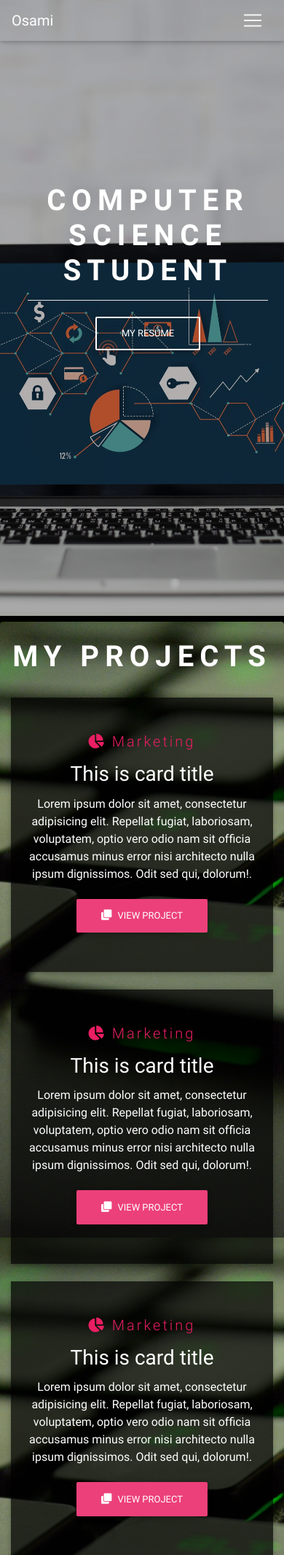
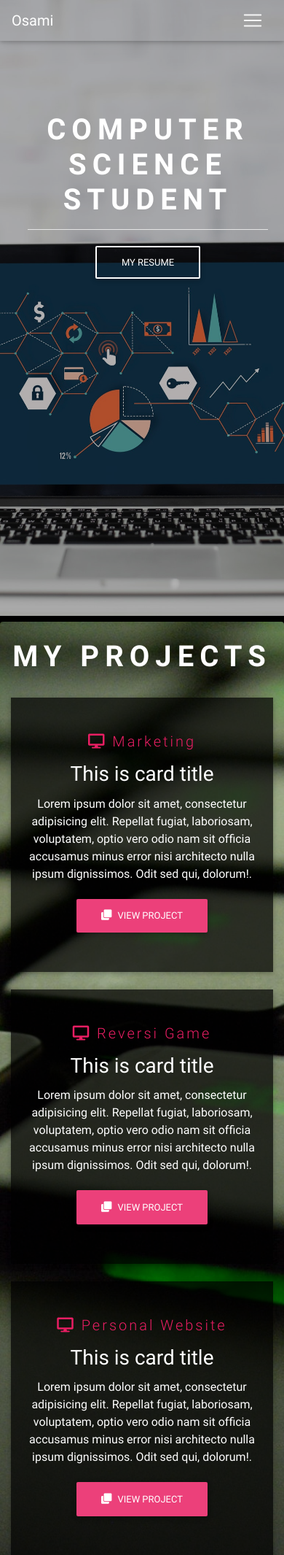
Before and after one commit to esfar2/SamiWebsite, a Django app: page / in a window 390 px wide. Shown: the top 2131 px of the page at 73% size. Run offline with Django 3.2, Linux system fonts and the light colour scheme; some libraries are stand-ins or nearby versions.

Commit message:
responsiveness fix

```diff
--- a/Sami/Front/static/Front/css/style.css
+++ b/Sami/Front/static/Front/css/style.css
@@ -31,7 +31,7 @@ header,
 }
 
 #noob{
-   padding-top: 195px;
+padding-top: 25%;
 }
 #footer{
     background-color: #212121 !important;
--- a/Sami/Front/templates/Front/index.html
+++ b/Sami/Front/templates/Front/index.html
@@ -75,12 +75,12 @@
         <!-- Full Page Intro -->
         <div class="view" id="my-home" style="background-image: url('{% static 'Front/images/blurred-background-coffee-cup-computer-908284.jpg' %}');background-repeat: no-repeat; background-size: cover; background-position: center center;">
             <!-- Mask & flexbox options-->
-            <div class="mask rgba-black-light align-items-center">
+            <div class="mask rgba-black-light align-items-center" >
                 <!-- Content -->
                 <div class="container">
                     <!--Grid row-->
-                    <div class="row" id="noob">
-                       <div class="container">
+                    <div class="row" >
+                       <div class="container" id="noob">
                         <!--Grid column-->
                         <div class="col-md-12 mb-4 mt-2 ml-2 white-text text-center">
                             <h1 class="h1-reponsive white-text text-uppercase font-weight-bold mb-0  pt-md-5 pt-5 wow fadeInLeft " data-wow-delay="0.3s"><strong> Computer Science Student</strong></h1>
@@ -102,7 +102,7 @@
     </header>
     <!--  My Prjojects  -->
     <section id="project" class="mt-2">
-      <div  class="card card-image " id="project-img" style="background-image:url('{% static 'Front/images/projectss.jpeg' %}');background-repeat: no-repeat; background-size: cover; background-position: center center; background-attachment: fixed;">
+      <div  class="card card-image " id="project-img" style="background-image:url('{% static 'Front/images/projectss.jpeg' %}');background-repeat: no-repeat; background-size: cover; background-position: center center; ">
         <div class="container" >
 
             <h1 class="h1-reponsive white-text text-center text-uppercase font-weight-bold mb-3 mt-3 pt-md-5 pt-2 wow fadeInDown pb-3" data-wow-delay="0.3s"><strong>My Projects</strong></h1>
@@ -116,7 +116,7 @@
   <!-- Content -->
   <div class="text-white text-center d-flex align-items-center rgba-black-strong py-5 px-4">
     <div>
-      <h5 class="pink-text"><i class="fas fa-chart-pie"></i> Marketing</h5>
+      <h5 class="pink-text"><i class="fas fa-desktop"></i> Marketing</h5>
       <h3 class="card-title pt-2"><strong>This is card title</strong></h3>
       <p>Lorem ipsum dolor sit amet, consectetur adipisicing elit. Repellat fugiat, laboriosam, voluptatem,
         optio vero odio nam sit officia accusamus minus error nisi architecto nulla ipsum dignissimos.
@@ -134,7 +134,7 @@
   <!-- Content -->
   <div class="text-white text-center d-flex align-items-center rgba-black-strong py-5 px-4">
     <div>
-      <h5 class="pink-text"><i class="fas fa-chart-pie"></i> Marketing</h5>
+      <h5 class="pink-text"><i class="fas fa-desktop"></i> Reversi Game</h5>
       <h3 class="card-title pt-2"><strong>This is card title</strong></h3>
       <p>Lorem ipsum dolor sit amet, consectetur adipisicing elit. Repellat fugiat, laboriosam, voluptatem,
         optio vero odio nam sit officia accusamus minus error nisi architecto nulla ipsum dignissimos.
@@ -152,7 +152,7 @@
   <!-- Content -->
   <div class="text-white text-center d-flex align-items-center rgba-black-strong py-5 px-4">
     <div>
-      <h5 class="pink-text"><i class="fas fa-chart-pie"></i> Marketing</h5>
+      <h5 class="pink-text"><i class="fas fa-desktop"></i> Personal Website</h5>
       <h3 class="card-title pt-2"><strong>This is card title</strong></h3>
       <p>Lorem ipsum dolor sit amet, consectetur adipisicing elit. Repellat fugiat, laboriosam, voluptatem,
         optio vero odio nam sit officia accusamus minus error nisi architecto nulla ipsum dignissimos.
@@ -178,7 +178,7 @@
 
     <!-- Jumbotron -->
     <section id="blog" class="mt-2">
-<div  class="card card-image " style="background-image:url('{% static 'Front/images/pexels-photo.jpg' %}');background-repeat: no-repeat; background-size: cover; background-position: center center;background-attachment: fixed;">
+<div  class="card card-image " style="background-image:url('{% static 'Front/images/pexels-photo.jpg' %}');background-repeat: no-repeat; background-size: cover; background-position: center center;">
   <div class="text-white text-center py-5 px-4">
   <div class="container">
 
@@ -304,7 +304,7 @@
                             <input type="text" id="form32" class="form-control form-control-sm">
                             <label for="form34" class="text-white" >Subject</label>
                         </div>
-                        <div class="md-form form-sm"> <i class="fas fa-pencil-alt prefix"></i>
+                        <div class="md-form form-sm "> <i class="fas fa-pencil-alt prefix"></i>
                             <textarea type="text" id="form8" class="md-textarea form-control form-control-sm" rows="4"></textarea>
                             <label for="form8" class="text-white" >Your message</label>
                         </div>
```
